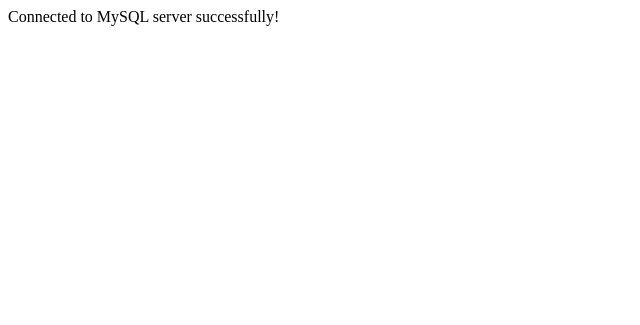
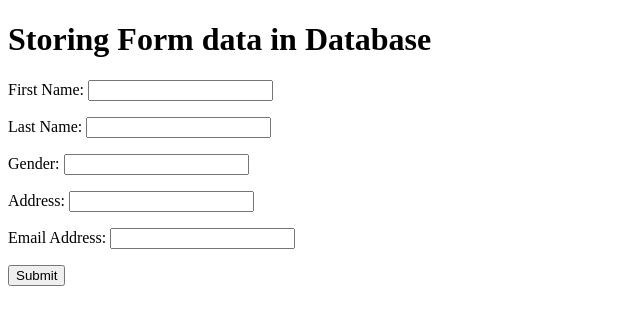
Before and after one commit to jvieira9/docker_prj, a PHP site: page / in a window 1280 px wide. Shown: the top 325 px of the page, without its empty margins (0-640 px from the left). Run offline with PHP 8.4, Linux system fonts and the light colour scheme; data that the repository does not hold is empty.

Commit message:
Version 1.2

```diff
--- a/volumes/src/php/index.php
+++ b/volumes/src/php/index.php
@@ -1,19 +1,42 @@
-<?php
-// The MySQL service named in the docker-compose.yml.
-$host = 'mysql';
+<!DOCTYPE html>
+<html lang="en">
+<head>
+	<title>GFG- Store Data</title>
+</head>
+<body>
+		<h1>Storing Form data in Database</h1>
+		<form action="insert.php" method="post">
 
-// Database use name
-$user = 'xpto';
+<p>
+			<label for="firstName">First Name:</label>
+			<input type="text" name="first_name" id="firstName">
+			</p>
 
-//database user password
-$pass = 'xpto';
 
-// check the MySQL connection status
-$conn = new mysqli($host, $user, $pass);
-if ($conn->connect_error) {
-    die("Connection failed: " . $conn->connect_error);
-} else {
-    echo "Connected to MySQL server successfully!";
-}
+<p>
+			<label for="lastName">Last Name:</label>
+			<input type="text" name="last_name" id="lastName">
+			</p>
 
-?>
+
+<p>
+			<label for="Gender">Gender:</label>
+			<input type="text" name="gender" id="Gender">
+			</p>
+
+
+<p>
+			<label for="Address">Address:</label>
+			<input type="text" name="address" id="Address">
+			</p>
+
+
+<p>
+			<label for="emailAddress">Email Address:</label>
+			<input type="text" name="email" id="emailAddress">
+			</p>
+
+			<input type="submit" value="Submit">
+		</form>
+</body>
+</html>
```
Also changed, not shown: volumes/src/php/insert.php (added, +53 -0 lines).
